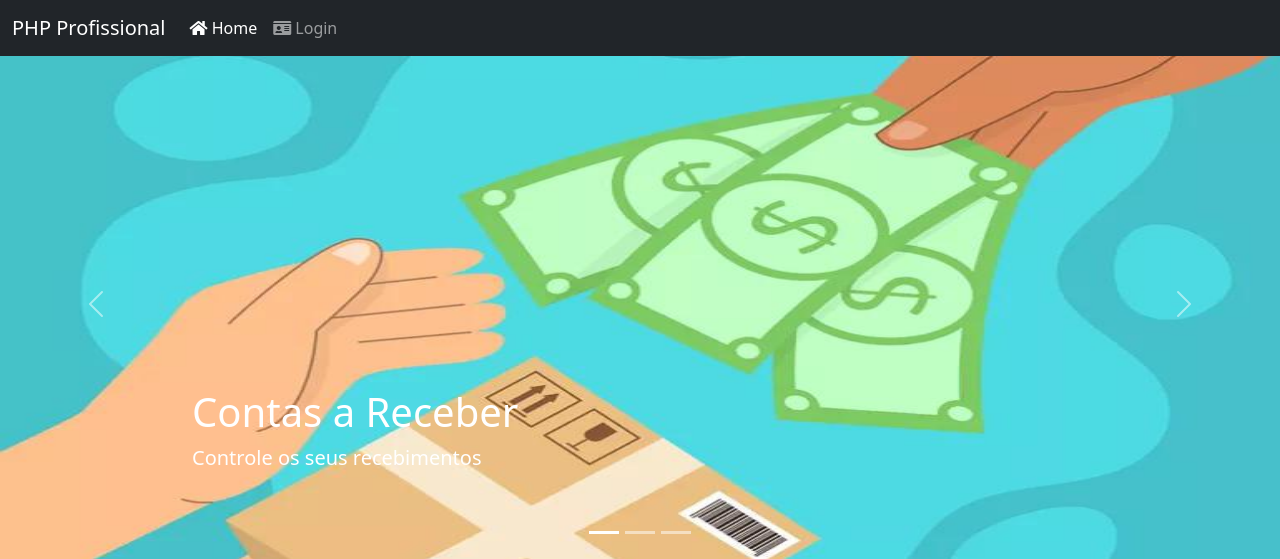
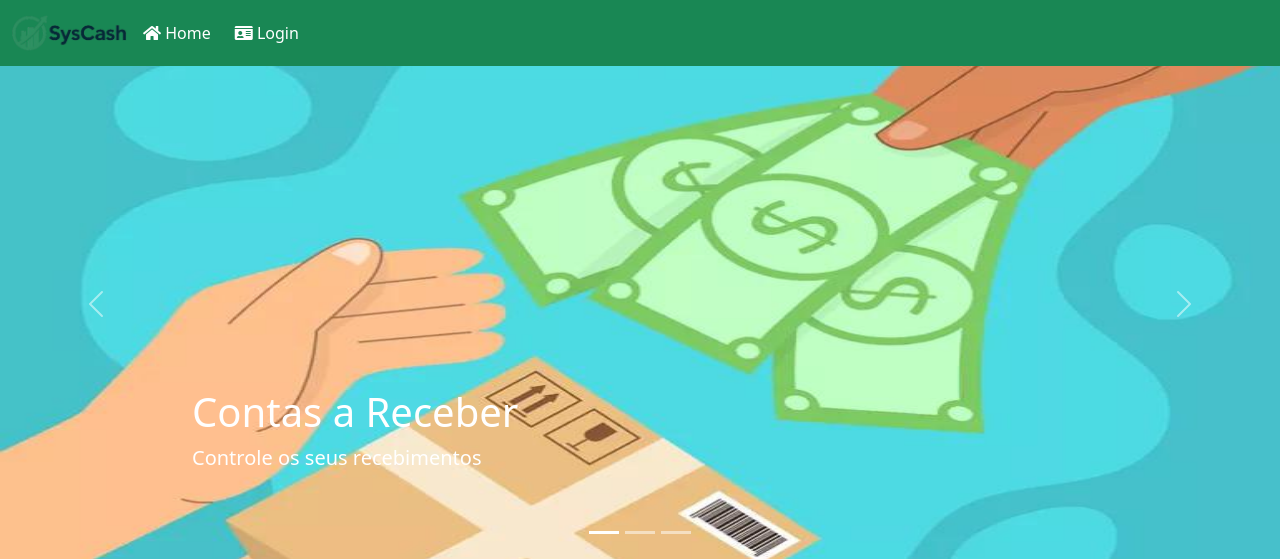
Before and after one commit to GustavoBrDev/SysCash, a PHP site: page / in a window 1280 px wide. Shown: the top 559 px of the page. Run offline with PHP 8.4, Linux system fonts and the light colour scheme.

Commit message:
Estilização da Pagina Principal
Estilização da página principal para seguir uma nova estilização

```diff
--- a/index.php
+++ b/index.php
@@ -15,16 +15,31 @@
 
 <body>
     <header id="topo">
-        <nav class="navbar navbar-expand-md navbar-dark fixed-top bg-dark">
+    <nav class="navbar navbar-expand-md navbar-light fixed-top bg-success">
     <div class="container-fluid">
-                <a class="navbar-brand" href="index.php">PHP Profissional</a>
+        <!-- Logo -->
+        <a class="navbar-brand d-flex align-items-center me-2" href="index.php">
+            <img src="imagens/logo.png" alt="Logo" class="img-fluid" style="max-height:40px;">
+        </a>
+
+        <!-- Botão hamburguer (mobile) -->
         <button class="navbar-toggler" type="button" data-bs-toggle="collapse" data-bs-target="#navbarCollapse" aria-controls="navbarCollapse" aria-expanded="false" aria-label="Toggle navigation">
             <span class="navbar-toggler-icon"></span>
         </button>
+
+        <!-- Menu -->
         <div class="collapse navbar-collapse" id="navbarCollapse">
-                    <ul class="navbar-nav me-auto mb-2 mb-md-0">
-                        <li class="nav-item"><a class="nav-link active" aria-current="page" href="index.php"><i class="fas fa-home"></i>&nbsp;Home</a></li>
-                        <li class="nav-item"><a class="nav-link" href="login.php"><i class="fas fa-id-card"></i>&nbsp;Login</a></li>
+            <ul class="navbar-nav d-flex flex-row">
+                <li class="nav-item me-2">
+                    <a class="nav-link active text-white" aria-current="page" href="index.php">
+                        <i class="fas fa-home"></i>&nbsp;Home
+                    </a>
+                </li>
+                <li class="nav-item">
+                    <a class="nav-link text-white" href="login.php">
+                        <i class="fas fa-id-card"></i>&nbsp;Login
+                    </a>
+                </li>
             </ul>
         </div>
     </div>
@@ -40,8 +55,8 @@
             </div>
             <div class="carousel-inner">
                 <div class="carousel-item active">
-                    <svg class="bd-placeholder-img" width="100%" height="100%" xmlns="http://www.w3.org/2000/svg"  aria-hidden="true" preserveAspectRatio="xMidYMid slice" focusable="false">
-                        <img src="imagens/contasAReceber.jpg"  width="100%" height="100%"/>
+                    <svg class="bd-placeholder-img" width="100%" height="100%" xmlns="http://www.w3.org/2000/svg" aria-hidden="true" preserveAspectRatio="xMidYMid slice" focusable="false">
+                        <img src="imagens/contasAReceber.jpg" width="100%" height="100%">
                     </svg>
 
                     <div class="container">
@@ -53,7 +68,7 @@
                 </div>
                 <div class="carousel-item">
                     <svg class="bd-placeholder-img" width="100%" height="100%" xmlns="http://www.w3.org/2000/svg" aria-hidden="true" preserveAspectRatio="xMidYMid slice" focusable="false">
-                        <img src="imagens/fonte.jpg"  width="100%" height="100%"/>
+                        <img src="imagens/fonte.jpg" width="100%" height="100%">
                     </svg>
 
                     <div class="container">
@@ -65,7 +80,7 @@
                 </div>
                 <div class="carousel-item">
                     <svg class="bd-placeholder-img" width="100%" height="100%" xmlns="http://www.w3.org/2000/svg" aria-hidden="true" preserveAspectRatio="xMidYMid slice" focusable="false">
-                        <img src="imagens/contasAPagar.jpg"  width="100%" height="100%"/>
+                        <img src="imagens/contasAPagar.jpg" width="100%" height="100%">
                     </svg>
 
                     <div class="container">
@@ -92,7 +107,7 @@
                 <div class="col-lg-4">
                     <svg class="bd-placeholder-img rounded-circle d-flex justify-content-center align-content-center" width="140" height="140" xmlns="http://www.w3.org/2000/svg" role="img" aria-label="Placeholder: 140x140" preserveAspectRatio="xMidYMid slice" focusable="false">
                         <title>Contas a Receber</title>
-                        <img src="imagens/icones/contasAReceberIcon.png"  width="50%" height="50%"/>
+                        <img src="imagens/icones/contasAReceberIcon.png" width="50%" height="50%" />
                     </svg>
                     <h2>Contas a Receber</h2>
                     <p>Controle os seus recebimentos</p>
@@ -101,7 +116,7 @@
                 <div class="col-lg-4">
                     <svg class="bd-placeholder-img rounded-circle d-flex justify-content-center align-content-center" width="140" height="140" xmlns="http://www.w3.org/2000/svg" role="img" aria-label="Placeholder: 140x140" preserveAspectRatio="xMidYMid slice" focusable="false">
                         <title>Favorecidos</title>
-                        <img src="imagens/icones/fonteIcon.png"  width="50%" height="50%"/>
+                        <img src="imagens/icones/fonteIcon.png" width="50%" height="50%" />
                     </svg>
                     <h2>Fontes</h2>
                     <p>Cadastre a fonte de seus recebimentos e pagamentos</p>
@@ -110,7 +125,7 @@
                 <div class="col-lg-4">
                     <svg class="bd-placeholder-img rounded-circle d-flex justify-content-center align-content-center" width="140" height="140" xmlns="http://www.w3.org/2000/svg" role="img" aria-label="Placeholder: 140x140" preserveAspectRatio="xMidYMid slice" focusable="false">
                         <title>Contas a Pagar</title>
-                        <img src="imagens/icones/contasAPagarIcon.png"  width="50%" height="50%"/>
+                        <img src="imagens/icones/contasAPagarIcon.png" width="50%" height="50%" />
                     </svg>
 
                     <h2>Contas a Pagar</h2>
```
Also changed, not shown: imagens/logo.png (added). Lines whose indentation alone changed are shown as unchanged.
